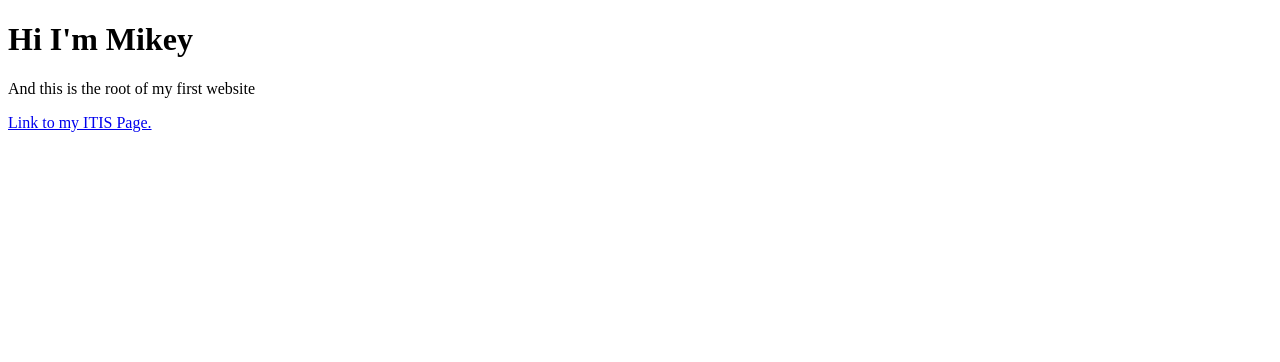
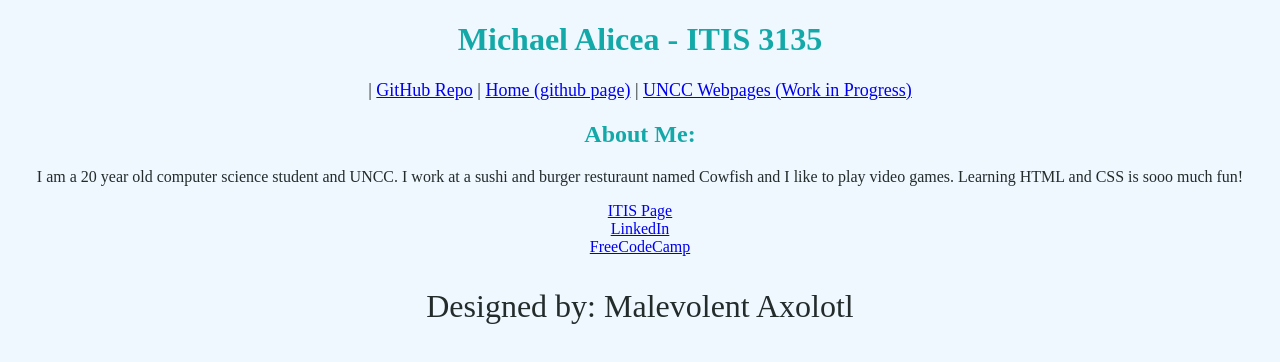
Before and after one commit to MalevolentAxolotl/MalevolentAxolotl.github.io, a plain HTML site: page index.html in a window 1280 px wide. Drawn offline with Linux system fonts and the light colour scheme.

Commit message:
lots of changes

```diff
--- /dev/null
+++ b/default.css
@@ -0,0 +1,37 @@
+h1, h2, h3
+{
+	font-family: 'Bitter', serif;
+	color: #14a9a9 ;
+
+	margin-left: 100px;
+	margin-right: 100px;
+    text-align: center;
+}
+
+
+
+body
+ {
+    background-color: #F0F8FF;
+
+    color: #232b2b ;
+    font-family: 'Bitter', serif;
+    text-align: center;
+}
+
+footer
+
+    p {
+font-size: xx-large;
+font: bold;
+   }
+header
+
+    nav
+{
+    font-size: large;
+}
+nav {
+
+    text-align: center;
+}
--- a/index.html
+++ b/index.html
@@ -2,15 +2,48 @@
 <html>
 <head>
     <title> Mikey's Website </title>
+    <link rel="stylesheet" href="default.css">
 
 </head>
+
+<body>
+<header>
+<h1>Michael Alicea - ITIS 3135</h1>
+<nav>
+    |
+    <a href="https://github.com/MichaelAlicea/MichaelAlicea.github.io">GitHub Repo</a>
+    |
+    <a href="https://michaelalicea.github.io/">Home (github page)</a>
+    |
+    <a href="https://webpages.charlotte.edu/malicea/itis3135/introduction.html"> UNCC Webpages (Work in Progress)</a>
+</nav>
+
+</header>
+
 <main>
-    <h1> Hi I'm Mikey </h1>
 
-    <p> And this is the root of my first website
-        <a href="https://michaelalicea.github.io/itis3135/" target="_blank"> <div>Link to my ITIS Page.</div></a>
+    <h2> About Me:</h2>
+    <p>
+  I am a 20 year old computer science student and UNCC.
+  I work at a sushi and burger resturaunt named Cowfish and I like to play video games.
+  Learning HTML and CSS is sooo much fun!
     </p>
 
+</main>
 
-</main>
+
+<footer>
+<nav>
+
+    <a href="https://michaelalicea.github.io/itis3135/" target="_blank"> <div>ITIS Page</div></a>
+    <a href= "https://www.linkedin.com/in/michael-alicea-087146151/" target="_blank"> <div>LinkedIn</div></a>
+    <a href="https://www.freecodecamp.org/freshmikeyy" target="_blank"> <div> FreeCodeCamp</div></a>
+
+</nav>
+<p> Designed by: Malevolent Axolotl</p>
+
+</footer>
+
+
+</body>
 </html>
--- /dev/null
+++ b/itis3135/styles/default.css
@@ -0,0 +1,9 @@
+h1
+{
+	font-family: tahoma;
+	color: #14a9a9 ;
+	background-color: #dbee11c6;
+
+	margin-left: 150px;
+	margin-right: 150px;
+}
```
Also changed, not shown: 3 other files.
